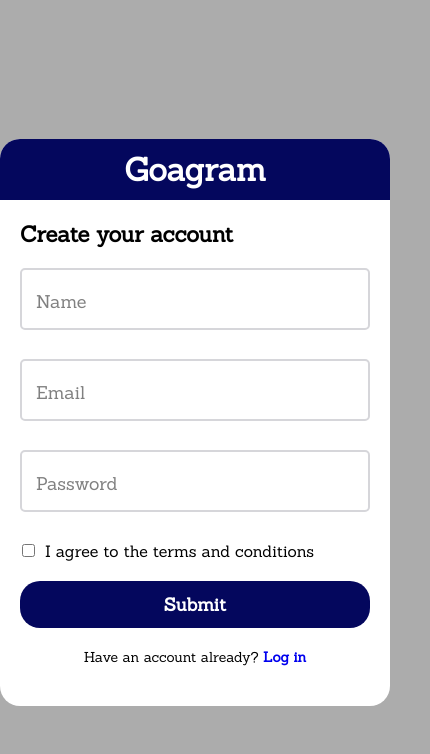
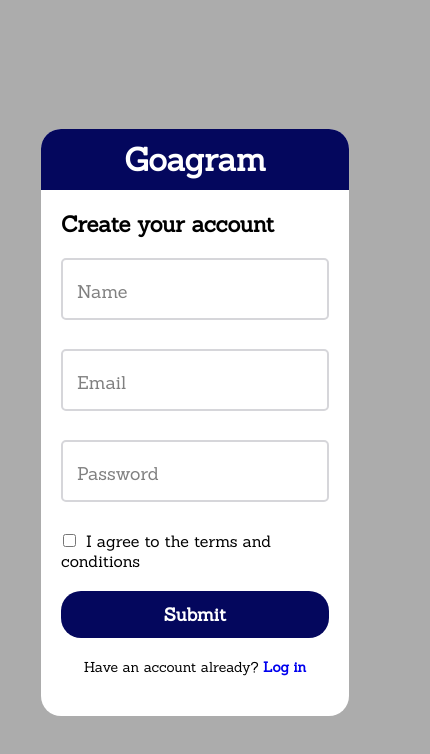
Before and after one commit to maniss7b8-source/authentication_sample, a React (Vite) app: page /regis in a window 390 px wide. Shown: the top 754 px of the page, 430 px wide, since content can reach past the window. Built offline with nearby package versions, Linux system fonts and the light colour scheme.

Commit message:
css update1

```diff
--- a/src/Pages/RegisterPage.css
+++ b/src/Pages/RegisterPage.css
@@ -1,8 +1,8 @@
 .register_container{
     background-color: white;
     width: 90%;
-    max-width: 600px;
-    margin: 40px;
+    max-width: 500px;
+    margin: 40px auto;
     border-radius:20px;
     overflow: hidden;
 }
@@ -120,15 +120,11 @@
 }
 
 @media (max-width: 540px) {
-    #root{
+    /* #root{
         display: flex;
         align-items: center;
         justify-content: center;
-    }
-
-    .register_container{
-        width: 100%;
-    }
+    } */
 
     body {
         padding:0px;
@@ -143,6 +139,7 @@
     }
 
     .headname {
+        width: 100%;
         font-size: 22px;
     }
 
```
